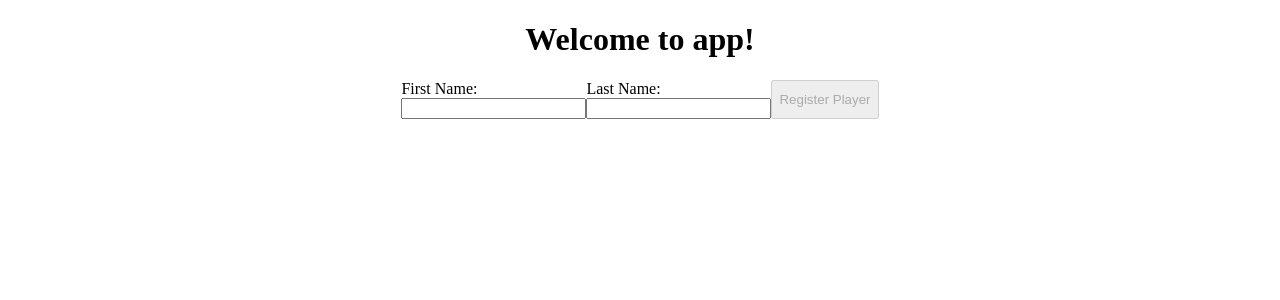
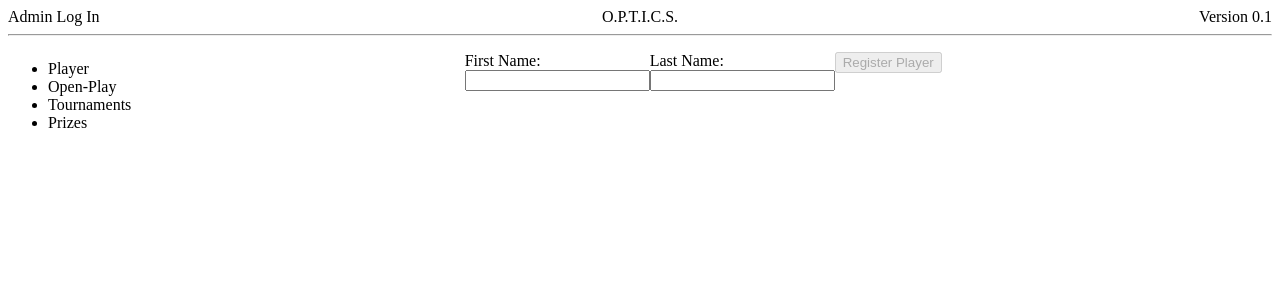
Before and after one commit to PlarzoidProductions/web-optics, an Angular app: page /register in a window 1280 px wide. Shown: the top 300 px of the page. Built offline with nearby package versions, Linux system fonts and the light colour scheme.

Commit message:
Add basic header and placeholder side-nav

```diff
--- a/src/app/app.component.html
+++ b/src/app/app.component.html
@@ -1,7 +1,16 @@
-<!--The content below is only a placeholder and can be replaced.-->
-<div style="text-align:center">
-  <h1>
-    Welcome to {{ title }}!
-  </h1>
-  <router-outlet></router-outlet>
+<div fxLayout="column" fxLayoutAlign="center space-between" fxFlexFill>
+  <div fxFlex>
+    <app-header [version]="version" [title]="title"></app-header>
+  </div>
+  <div fxFlex fxLayout="row" fxFlexAlign="start stetch">
+    <div fxFlex="10">
+      <app-nav></app-nav>
+    </div>
+    <div fxFlex>
+
+      <body>
+        <router-outlet></router-outlet>
+      </body>
+    </div>
+  </div>
 </div>
--- a/src/app/app.component.ts
+++ b/src/app/app.component.ts
@@ -6,5 +6,6 @@ import { Component } from '@angular/core'
   styleUrls: ['./app.component.css'],
 })
 export class AppComponent {
-  title = 'app'
+  title = 'O.P.T.I.C.S.'
+  version = '0.1'
 }
--- a/src/app/app.module.ts
+++ b/src/app/app.module.ts
@@ -5,7 +5,9 @@ import { RouterModule } from '@angular/router'
 
 import { AdminModule } from './admin/admin.module'
 import { AppComponent } from './app.component'
+import { HeaderComponent } from './header/header.component'
 import { LoginComponent } from './login/login.component'
+import { NavComponent } from './nav/nav.component'
 import { OpenPlayModule } from './open-play/open-play.module'
 import { PlayerModule } from './player/player.module'
 import { GameSystemsService } from './services/game-systems.service'
@@ -14,7 +16,7 @@ import { PrizeService } from './services/prize.service'
 import { TournamentModule } from './tournament/tournament.module'
 
 @NgModule({
-  declarations: [AppComponent, LoginComponent],
+  declarations: [AppComponent, LoginComponent, HeaderComponent, NavComponent],
   imports: [
     AdminModule,
     BrowserModule,
--- /dev/null
+++ b/src/app/header/header.component.css
@@ -0,0 +1,11 @@
+div.left-side {
+  text-align: start
+}
+
+div.center {
+  text-align: center
+}
+
+div.right-side {
+  text-align: end
+}
--- /dev/null
+++ b/src/app/header/header.component.ts
@@ -0,0 +1,23 @@
+import { Component, Input, OnInit } from '@angular/core'
+
+@Component({
+  selector: 'app-header',
+  template: `
+<header>
+  <div fxLayout="row" fxLayoutAlign="space-between end">
+    <div fxFlex class="left-side">Admin Log In</div>
+    <div fxFlex class="center">O.P.T.I.C.S.</div>
+    <div fxFlex class="right-side">Version {{ version }}</div>
+  </div>
+  <hr/>
+</header>`,
+  styleUrls: ['./header.component.css'],
+})
+export class HeaderComponent implements OnInit {
+  @Input() title: string
+  @Input() version: string
+
+  constructor() {}
+
+  ngOnInit() {}
+}
--- /dev/null
+++ b/src/app/nav/nav.component.html
@@ -0,0 +1,6 @@
+<ul fxLayout="column" fxLayoutAlign="center start">
+  <li fxFlex>Player</li>
+  <li fxFlex>Open-Play</li>
+  <li fxFlex>Tournaments</li>
+  <li fxFlex>Prizes</li>
+</ul>
--- /dev/null
+++ b/src/app/nav/nav.component.ts
@@ -0,0 +1,12 @@
+import { Component, OnInit } from '@angular/core'
+
+@Component({
+  selector: 'app-nav',
+  templateUrl: './nav.component.html',
+  styleUrls: ['./nav.component.css'],
+})
+export class NavComponent implements OnInit {
+  constructor() {}
+
+  ngOnInit() {}
+}
--- a/src/app/player/player-registration/player-registration.component.html
+++ b/src/app/player/player-registration/player-registration.component.html
@@ -1,4 +1,4 @@
-<div fxLayout="column" fxLayoutAlign="space-around center">
+<div fxLayout="column" fxLayoutAlign="center center">
   <form [formGroup]="registrationFormGroup">
     <div fxFlex fxLayout="column" fxLayoutAlign="center start">
       <label fxFlex for="player-registration-first-name">First Name:</label>
@@ -9,7 +9,7 @@
       <label fxFlex for="player-registration-last-name">Last Name:</label>
       <input fxFlex name="lastName" type="text" formControlName="lastNameInput" id="player-registration-last-name" required aria-required="true">
     </div>
-    <button fxFlex="grow" type="submit" name="submit-registration" id="registration-submit" value="submit" (click)="onRegister()"
+    <button fxFlex fxFill type="submit" name="submit-registration" id="registration-submit" value="submit" (click)="onRegister()"
       [disabled]="!registrationFormGroup.valid">Register Player</button>
   </form>
 </div>
```
Also changed, not shown: src/app/nav/nav.component.css (added), 2 other files (tests, documents, lock files or other folders).
